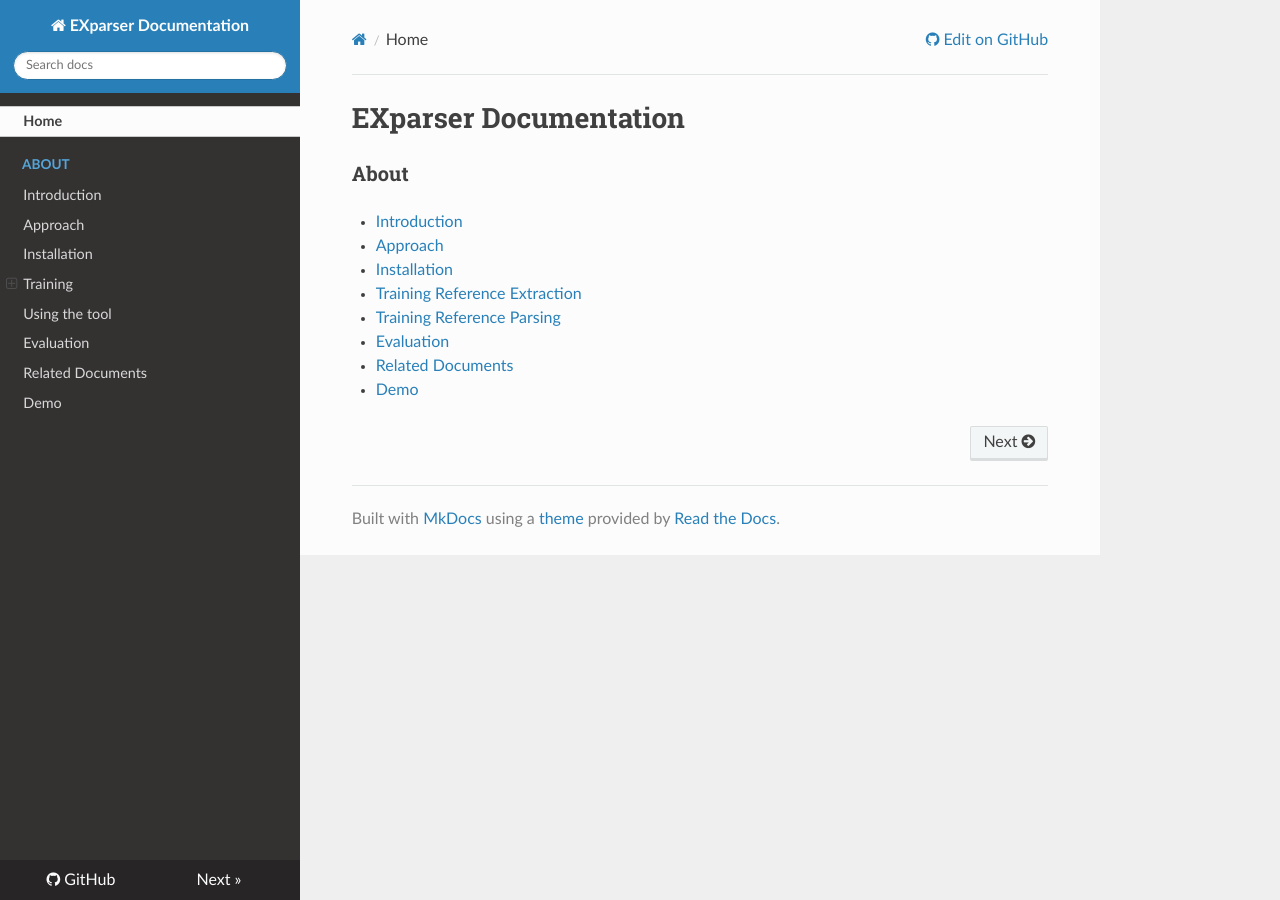
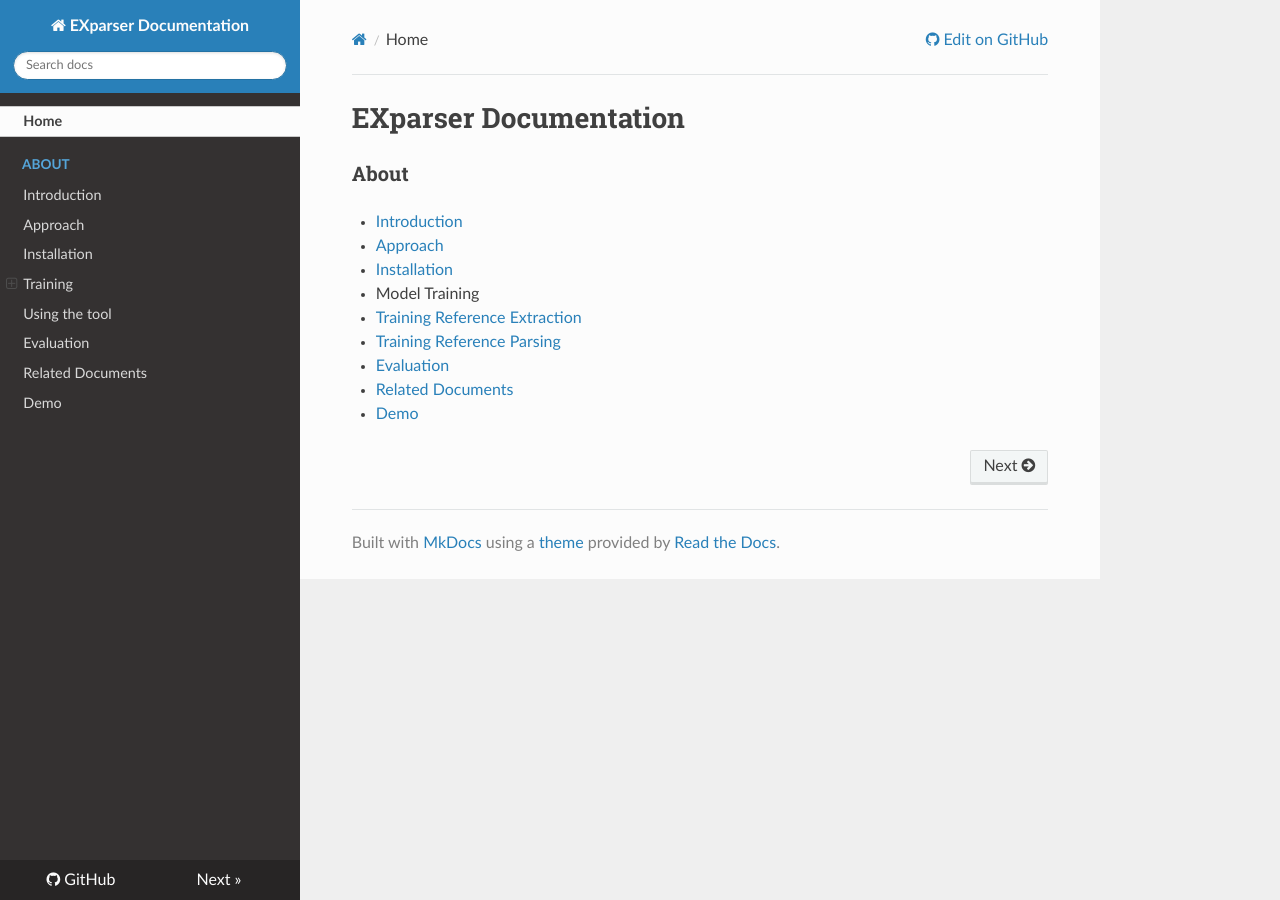
Before and after one commit to exciteproject/Exparser, an MkDocs documentation site: the page built from docs/index.md, in a window 1280 px wide. Built offline with MkDocs 1.6.1, drawn with Linux system fonts in a browser that asks for light colours; nearby versions of some CDN libraries; old or Windows-style settings are respelled for this version of MkDocs.

Commit message:
Update index.md

```diff
--- a/docs/index.md
+++ b/docs/index.md
@@ -5,8 +5,9 @@
 * [Introduction](Introduction.md)
 * [Approach](Approach.md)
 * [Installation](Installation.md)
-* [Training Reference Extraction](ReferenceExtraction.md)
-* [Training Reference Parsing](ReferenceParsing.md)
+* Model Training
+  * [Training Reference Extraction](ReferenceExtraction.md)
+  * [Training Reference Parsing](ReferenceParsing.md)
 * [Evaluation](Evaluation.md)
 * [Related Documents](Related.md)
 * [Demo](Demo.md)
```
